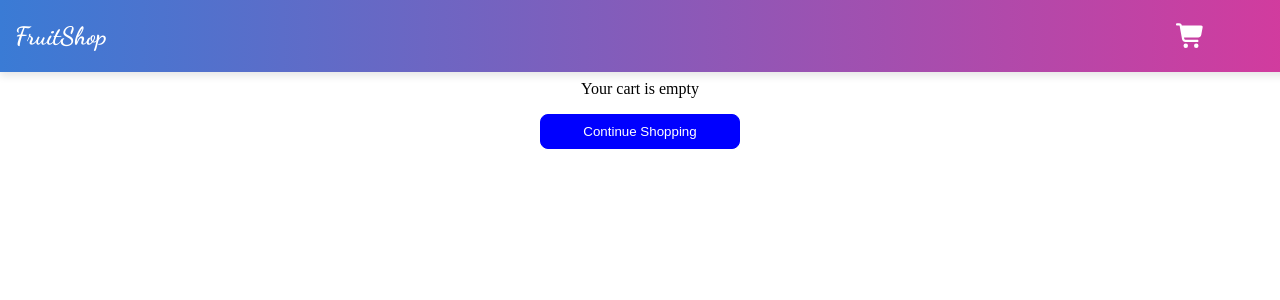
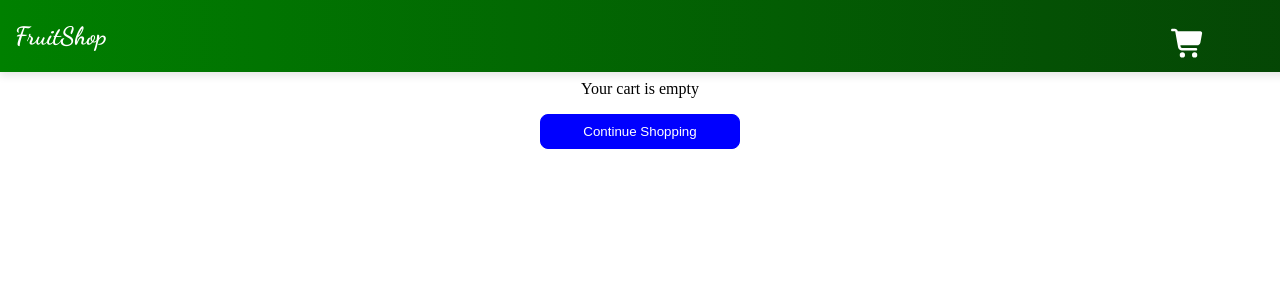
Before and after one commit to abhishekk119/fruitshop-react, a React (Vite) app: page /fruitshop-react/kart in a window 1280 px wide. Shown: the top 300 px of the page. Built offline with nearby package versions, Linux system fonts and the light colour scheme; a web font is replaced by a local one.

Commit message:
Added new features

```diff
--- a/src/App.jsx
+++ b/src/App.jsx
@@ -8,6 +8,7 @@ function App() {
   const [cart, setCart] = useState([]);
   const [showAlert, setShowAlert] = useState(false);
   const [addedItems, setAddedItems] = useState([]);
+  const [showCounter, setShowCounter] = useState(false);
 
   const addToCart = (item) => {
     setCart((prev) => {
@@ -30,6 +31,7 @@ function App() {
     setAddedItems((prev) =>
       prev.includes(item.name) ? prev : [...prev, item.name]
     );
+    setShowCounter(true);
   };
 
   return (
@@ -45,6 +47,7 @@ function App() {
                 setShowAlert={setShowAlert}
                 addedItems={addedItems}
                 cart={cart}
+                showCounter={showCounter}
               />
             }
           />
--- a/src/Home.jsx
+++ b/src/Home.jsx
@@ -14,7 +14,7 @@ import { useState, useEffect } from "react";
 import Navbar from "./Navbar";
 import App from "./App";
 
-function Home({ addToCart, showAlert, addedItems, cart }) {
+function Home({ addToCart, showAlert, addedItems, cart, showCounter }) {
   const handleAddToCart = (item) => {
     addToCart(item);
   };
@@ -79,14 +79,14 @@ function Home({ addToCart, showAlert, addedItems, cart }) {
     },
   ];
 
-  let [counter, setCounter] = useState(0);
-  let [showCounter, setShowCounter] = useState(false);
+  // let [counter, setCounter] = useState(0);
+  // let [showCounter, setShowCounter] = useState(false);
   const [isMenuOpen, setIsMenuOpen] = useState(false);
 
-  function incrementCounter() {
-    setCounter((prev) => prev + 1);
-    setShowCounter(true);
-  }
+  // function incrementCounter() {
+  //   setCounter((prev) => prev + 1);
+  //   setShowCounter(true);
+  // }
 
   useEffect(() => {
     if (isMenuOpen) {
@@ -107,8 +107,8 @@ function Home({ addToCart, showAlert, addedItems, cart }) {
     <>
       <div className="maincontainer">
         <Navbar
-          counter={counter}
           showCounter={showCounter}
+          cart={cart}
           onKartClick={() => setShowKart(true)}
         />
 
--- a/src/Navbar.jsx
+++ b/src/Navbar.jsx
@@ -1,12 +1,8 @@
-import { useState } from "react";
-import shoppingcartimage from "./assets/icons8-shopping-cart-80.png";
 import { Link } from "react-router-dom";
 import { FontAwesomeIcon } from "@fortawesome/react-fontawesome";
 import { faCartShopping } from "@fortawesome/free-solid-svg-icons";
 
-function Navbar({ counter, showCounter }) {
-  const [isMenuOpen, setIsMenuOpen] = useState(false);
-
+function Navbar({ showCounter, cart }) {
   return (
     <nav className="navbar">
       <div className="navbarcontainer">
@@ -14,72 +10,17 @@ function Navbar({ counter, showCounter }) {
           <strong>FruitShop</strong>
         </h2>
 
-        {/* Hamburger Icon (Mobile Only)
-      <div
-        className={`hamburger ${isMenuOpen ? "open" : ""}`}
-        onClick={() => setIsMenuOpen(!isMenuOpen)}
-      >
-        <span></span>
-        <span></span>
-        <span></span>
-      </div>
-
-      {/* Mobile Menu Overlay
-      <div className={`mobile-menu ${isMenuOpen ? "active" : ""}`}>
-        <ul>
-          <li>
-            <a href="#fruits" onClick={() => setIsMenuOpen(false)}>
-              Fruits
-            </a>
-          </li>
-          <li>
-            <a href="#juices" onClick={() => setIsMenuOpen(false)}>
-              Juices
-            </a>
-          </li>
-          <li>
-            <a href="#" onClick={() => setIsMenuOpen(false)}>
-              Store Locator
-            </a>
-          </li>
-          <li>
-            <a href="#" onClick={() => setIsMenuOpen(false)}>
-              Contact
-            </a>
-          </li>
-        </ul>
-      </div>
-
-      {/* Desktop Menu (Hidden on Mobile)
-      <div className="desktopmenu">
-        <ul className="desktop-menu">
-          <li>
-            <a href="#fruits">Fruits</a>
-          </li>
-          <li>
-            <a href="#juices">Juices</a>
-          </li>
-          <li>
-            <a href="#">Store Locator</a>
-          </li>
-          <li>
-            <a href="#">Contact</a>
-          </li>
-        </ul>
-      </div>
-      */}
-
-        <Link to="/kart" className="kart">
-          {showCounter && (
-            <div className="itemcounter">
-              <p>{counter}</p>
+        <Link to="/kart" className="kart" style={{ textDecoration: "none" }}>
+          <div className="kartwrapper">
+            <div className="itemcounterwrapper">
+              {showCounter && <div className="itemcounter">{cart.length}</div>}
             </div>
-          )}
-          <div className="kartimage">
-            <FontAwesomeIcon
-              icon={faCartShopping}
-              style={{ height: "30px", width: "30px", color: "white" }}
-            />
+            <div className="kartimage">
+              <FontAwesomeIcon
+                icon={faCartShopping}
+                style={{ height: "35px", width: "35px", color: "white" }}
+              />
+            </div>
           </div>
         </Link>
       </div>
--- a/src/index.css
+++ b/src/index.css
@@ -17,7 +17,8 @@ body {
   padding-left: 15px;
   padding-right: 15px;
   width: 100%;
-  background: linear-gradient(to right, #3a7bd5, #d53a9d);
+  /*background: linear-gradient(to right, #3a7bd5, #d53a9d);*/
+  background: linear-gradient(to right, green, rgb(5, 69, 5));
   /*background: linear-gradient(to right, green, rgb(3, 88, 3));*/
   box-shadow: 0 4px 8px rgba(0, 0, 0, 0.1);
 }
@@ -278,18 +279,34 @@ hr {
   margin: 0; /* remove default paragraph margins */
   padding: 0; /* remove extra padding if any */
   color: white;
+  text-decoration: none;
 }
 
 .itemcounter {
   box-sizing: border-box;
-  height: 20px;
-  width: 20px;
+  height: 18px;
+  width: 18px;
   background-color: red;
+  border: 1px solid red;
   border-radius: 50%;
   display: flex;
+  margin-left: 15px;
   align-items: center;
   justify-content: center;
   color: white; /* Optional for contrast */
+  z-index: 10;
+}
+
+.itemcounterwrapper {
+  height: 15px;
+}
+
+.kartwrapper {
+  position: relative; /* This makes it the positioning context for absolute children */
+  display: flex;
+  flex-direction: column;
+  align-items: center;
+  justify-content: center;
 }
 
 .maincontainer {
@@ -440,7 +457,7 @@ html {
 .alert {
   position: fixed;
   top: 90px; /* Position below navbar */
-  right: 20px; /* Position from right side */
+  right: 58px; /* Position from right side */
   height: 30px;
   width: 150px;
   background-color: black;
```
